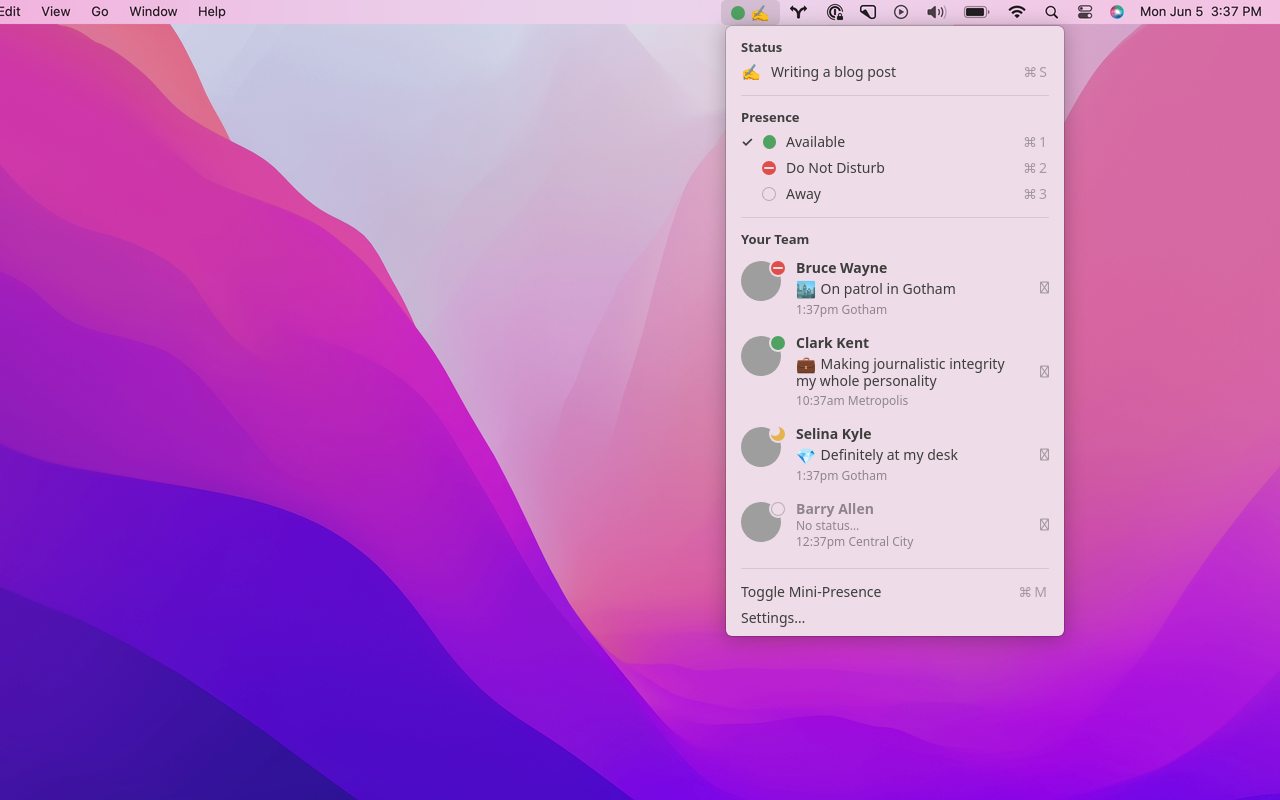
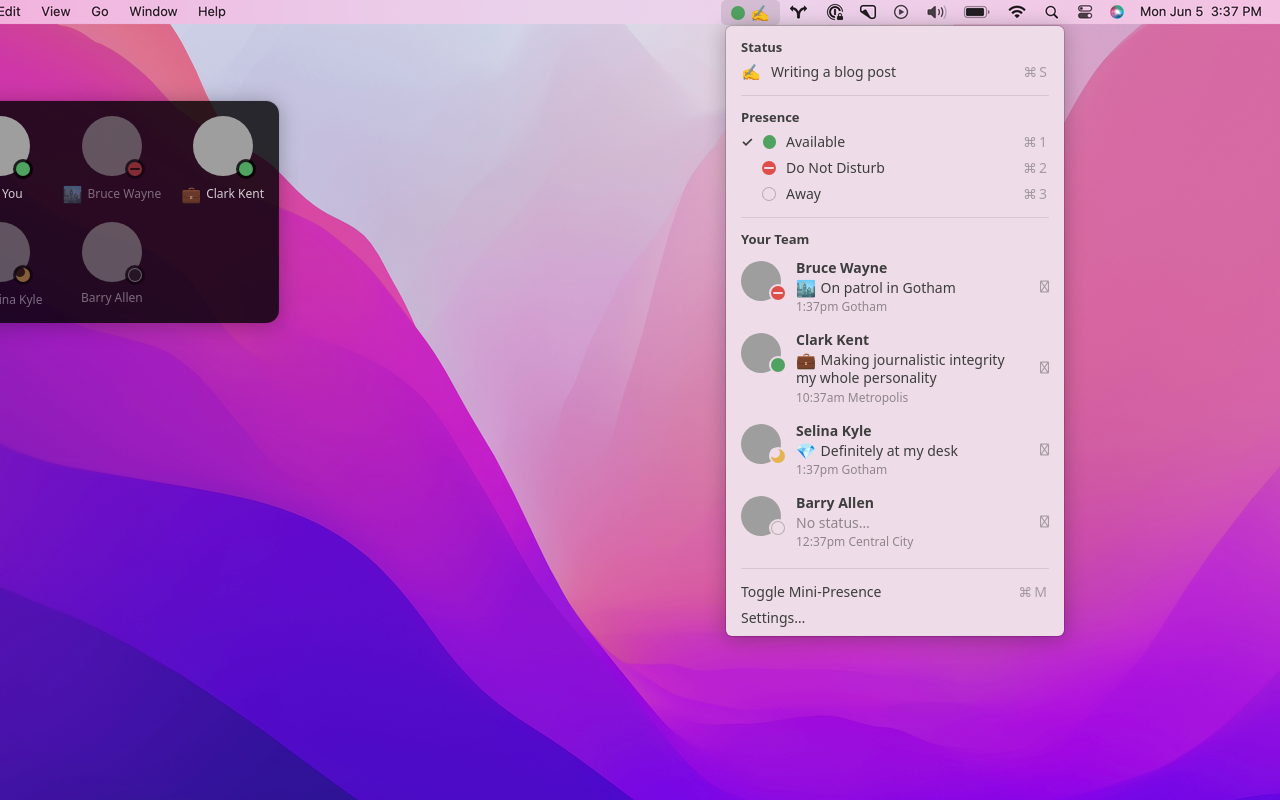
Before and after one commit to mlettini/fffforum-test, an Eleventy site: page src/index.njk in a window 1280 px wide. Built offline with nearby package versions, Linux system fonts and the light colour scheme; Eleventy itself is replaced by a stand-in of ours; files that its build step writes are made by us from their sources; grey boxes are pictures that could not be loaded.

Commit message:
Add sticky mini-presence

```diff
--- a/src/css/presence.scss
+++ b/src/css/presence.scss
@@ -7,6 +7,9 @@
   --menu-text-color: #3d3d3d;
   --menu-bg: #eedde8;
   --menu-hover-bg: #cdc1c9;
+
+  --sticky-text-color: rgba(255, 255, 255, 0.8);
+  --sticky-bg: rgba(0, 0, 0, 0.8);
 }
 
 * {
@@ -22,6 +25,10 @@ body {
   background-image: url('../images/bg.png');
   background-position: top right;
 }
+img {
+  border-radius: 1000px;
+  object-fit: cover;
+}
 
 .circle {
   border-radius: 1000px;
@@ -34,7 +41,6 @@ body {
   &.red {
     background-color: var(--red);
     &:after {
-      background-color: var(--menu-bg);
       border-radius: 1000px;
       content: "";
       height: 2px;
@@ -42,12 +48,17 @@ body {
       position: absolute;
       top: 6px;
       width: 10px;
+      .menu & {
+        background-color: var(--menu-bg);
+      }
+      #sticky & {
+        background-color: var(--sticky-bg);
+      }
     }
   }
   &.yellow {
     background-color: var(--yellow);
     &:after {
-      background-color: var(--menu-bg);
       border-radius: 1000px;
       content: "";
       height: 10px;
@@ -55,16 +66,21 @@ body {
       position: absolute;
       top: -1px;
       width: 10px;
-      .item:hover &,
-      .teammate:hover & {
+      .menu & {
+        background-color: var(--menu-bg);
+      }
+      .menu .item:hover &,
+      .menu .teammate:hover & {
         background-color: var(--menu-hover-bg);
+      }
+      #sticky & {
+        background-color: var(--sticky-bg);
       }
     }
   }
   &.away {
     background-color: var(--away);
     &:after {
-      background-color: var(--menu-bg);
       border-radius: 1000px;
       content: "";
       height: 12px;
@@ -72,9 +88,15 @@ body {
       position: absolute;
       top: 1px;
       width: 12px;
-      .item:hover &,
-      .teammate:hover & {
+      .menu & {
+        background-color: var(--menu-bg);
+      }
+      .menu .item:hover &,
+      .menu .teammate:hover & {
         background-color: var(--menu-hover-bg);
+      }
+      #sticky & {
+        background-color: var(--sticky-bg);
       }
     }
   }
@@ -170,15 +192,8 @@ body {
         box-shadow: 0 0 0 2px var(--menu-hover-bg);
       }
     }
-    &.away {
-      h3, .status, time {
-        color: rgba(0, 0, 0, 0.4);
-      }
-      .status {
-        font-size: 12px;
-        line-height: 1;
-        padding-block: 4px 2px;
-      }
+    &.away .status {
+      color: rgba(0, 0, 0, 0.4);
     }
     img {
       border-radius: 1000px;
@@ -189,6 +204,7 @@ body {
     .circle {
       box-shadow: 0 0 0 2px var(--menu-bg);
       margin-left: -25px;
+      margin-top: 25px;
       position: absolute;
     }
     h3 {
@@ -196,8 +212,8 @@ body {
       font-weight: 600;
     }
     .status {
-      line-height: 1.2;
-      padding-block: 6px 4px;
+      line-height: 1.3;
+      padding-block: 4px 2px;
       span {
         display: inline-block;
         font-size: 16px;
@@ -217,3 +233,60 @@ body {
     }
   }
 }
+
+
+
+#sticky {
+  background-clip: padding-box;
+  background-color: var(--sticky-bg);
+  border: 1px solid rgba(0, 0, 0, 0.15);
+  border-radius: 14px;
+  box-shadow: 0 2px 20px rgba(0, 0, 0, 0.25);
+  color: var(--sticky-text-color);
+  display: grid;
+  gap: 20px;
+  grid-template-columns: repeat(3, 1fr);
+  padding: 15px;
+  position: absolute;
+  right: 1000px;
+  top: 100px;
+  .teammate {
+    align-items: center;
+    display: flex;
+    flex-direction: column;
+    gap: 10px;
+    justify-content: flex-start;
+    user-select: none;
+    &.red,
+    &.yellow,
+    &.away {
+      opacity: 0.5;
+    }
+  }
+  img {
+    border-radius: 1000px;
+  }
+  .image {
+    height: 60px;
+    position: relative;
+    width: 60px;
+    .circle {
+      bottom: 0;
+      box-shadow: 0 0 0 3px var(--sticky-bg);
+      position: absolute;
+      right: 0;
+    }
+  }
+  h3 {
+    align-items: center;
+    display: flex;
+    font-size: 12px;
+    font-weight: 400;
+    gap: 5px;
+    text-align: center;
+    white-space: nowrap;
+    span {
+      font-size: 16px;
+    }
+  }
+}
--- a/src/index.njk
+++ b/src/index.njk
@@ -41,7 +41,7 @@
 
     <div class="team">
       <h4>Your Team</h4>
-      <div class="teammate">
+      <div class="teammate red">
         <img src="https://yt3.ggpht.com/a-/AN66SAzLSNpfJ0sldByoeIu3IyVDS3dDKiCS3teO-Q=s900-mo-c-c0xffffffff-rj-k-no" alt="" height="40" width="40">
         <div>
           <div class="circle red"></div>
@@ -51,7 +51,7 @@
         </div>
         <i class="fa-regular fa-chevron-right"></i>
       </div>
-      <div class="teammate">
+      <div class="teammate green">
         <img src="https://4.bp.blogspot.com/-Tek3yg7Yh54/VVj1FwY8CrI/AAAAAAAAbiw/bqQfLjDuYYU/s1600/Clark-Kent-superman-36885818-1920-800%2B(640x534).jpg" alt="" height="40" width="40">
         <div>
           <div class="green circle"></div>
@@ -61,7 +61,7 @@
         </div>
         <i class="fa-regular fa-chevron-right"></i>
       </div>
-      <div class="teammate">
+      <div class="teammate yellow">
         <img src="https://www.looper.com/img/gallery/catwoman-hunted-release-date-characters-and-plot-what-we-know-so-far/intro-1634598411.jpg" alt="" height="40" width="40">
         <div>
           <div class="circle yellow"></div>
@@ -93,4 +93,44 @@
       Settings…
     </div>
   </div>
+
+
+
+  <div id="sticky" draggable="true">
+    <div class="teammate green" title="Writing a blog post">
+      <div class="image">
+        <div class="circle green"></div>
+        <img src="https://ca.slack-edge.com/T02UYK6DLNB-U04JXQE292Q-5a8c733e9344-512" alt="" height="60" width="60">
+      </div>
+      <h3><span>✍️</span> You</h3>
+    </div>
+    <div class="teammate red" title="On patrol in Gotham">
+      <div class="image">
+        <div class="circle red"></div>
+        <img src="https://yt3.ggpht.com/a-/AN66SAzLSNpfJ0sldByoeIu3IyVDS3dDKiCS3teO-Q=s900-mo-c-c0xffffffff-rj-k-no" alt="" height="60" width="60">
+      </div>
+      <h3><span>🏙️</span> Bruce Wayne</h3>
+    </div>
+    <div class="teammate green" title="Making journalistic integrity my whole personality">
+      <div class="image">
+        <div class="circle green"></div>
+        <img src="https://4.bp.blogspot.com/-Tek3yg7Yh54/VVj1FwY8CrI/AAAAAAAAbiw/bqQfLjDuYYU/s1600/Clark-Kent-superman-36885818-1920-800%2B(640x534).jpg" alt="" height="60" width="60">
+      </div>
+      <h3><span>💼</span> Clark Kent</h3>
+    </div>
+    <div class="teammate yellow" title="Definitely at my desk">
+      <div class="image">
+        <div class="circle yellow"></div>
+        <img src="https://www.looper.com/img/gallery/catwoman-hunted-release-date-characters-and-plot-what-we-know-so-far/intro-1634598411.jpg" alt="" height="60" width="60">
+      </div>
+      <h3><span>💎</span> Selina Kyle</h3>
+    </div>
+    <div class="teammate away" title="No status…">
+      <div class="image">
+        <div class="circle away"></div>
+        <img src="https://vignette.wikia.nocookie.net/marvelcrossroads/images/1/1c/Young_Barry_Allen_(Earth-9925).jpg/revision/latest?cb=20160529022850" alt="" height="60" width="60">
+      </div>
+      <h3>Barry Allen</h3>
+    </div>
+  </div>
 {% endblock %}
```
